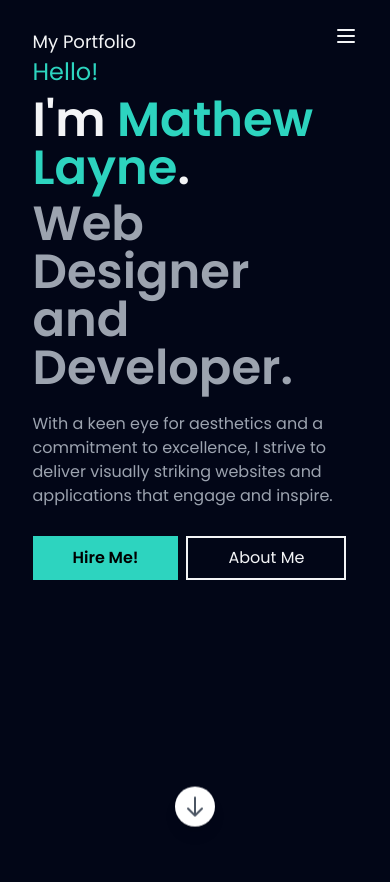
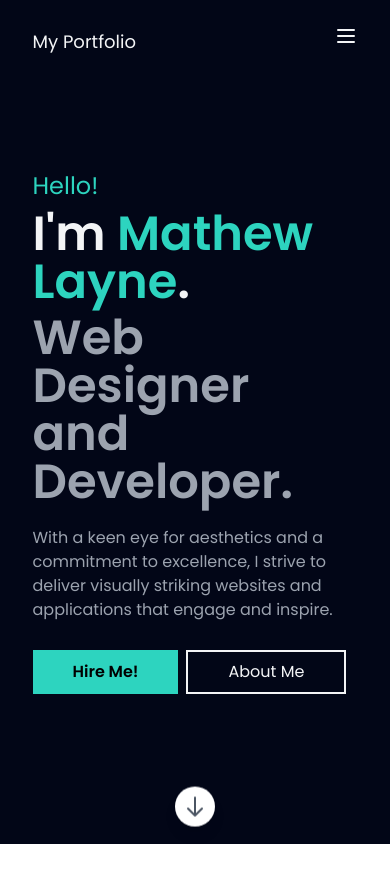
Before and after one commit to Mathew-Layne/my-portfolio, a React (Create React App) app: page / in a window 390 px wide. Shown: the top 882 px of the page. After the commit the page ends 844 px from the top, so only its background shows below. Built offline with nearby package versions, Linux system fonts and the light colour scheme.

Commit message:
header addjustment

```diff
--- a/src/Header.js
+++ b/src/Header.js
@@ -1,5 +1,4 @@
 import { useEffect } from "react";
-import LoadingScreen from "./LoadingScreen";
 
 const Header = () => {
   let id = "";
@@ -10,7 +9,7 @@ const Header = () => {
 
 
   return (
-    <div className="container text-left h-screen lg:h-[90vh] flex  lg:items-center">
+    <div className="container text-left h-[90vh] flex items-center">
       <div className="w-full md:w-8/12">
         <p className="text-teal-400 text-2xl mb-2">Hello!</p>
         <p className="text-gray-100 text-5xl md:text-7xl mb-2 font-semibold">
```
